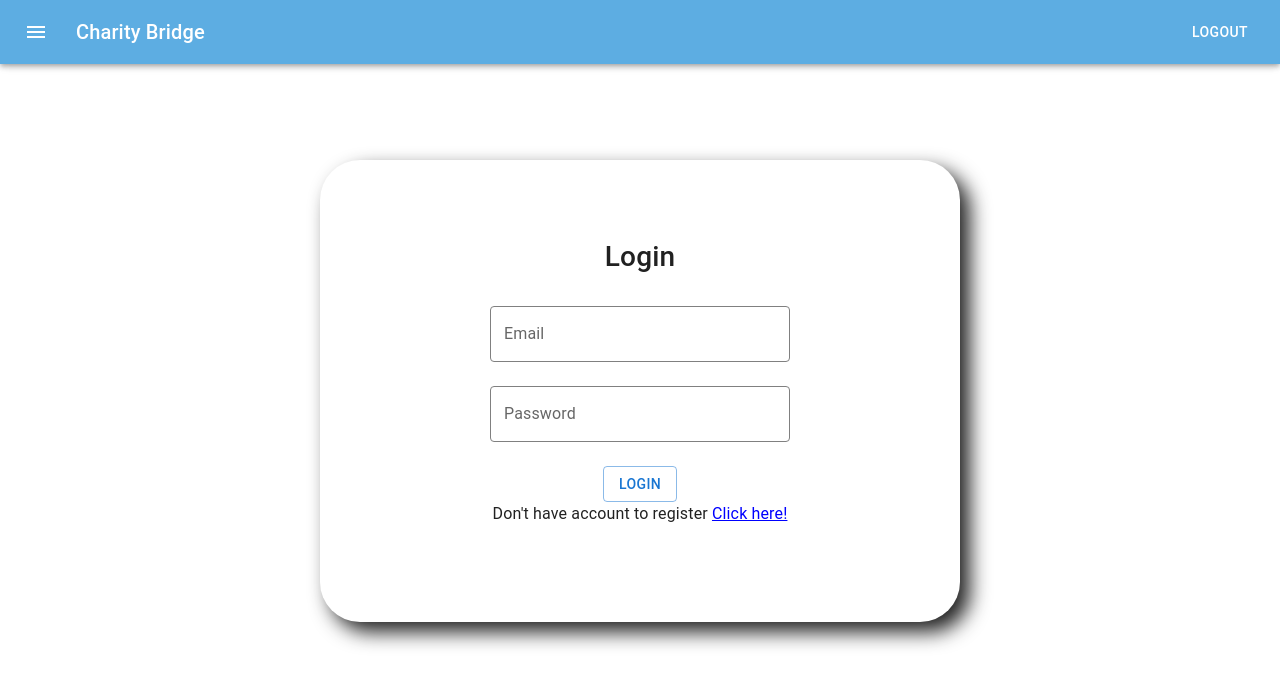
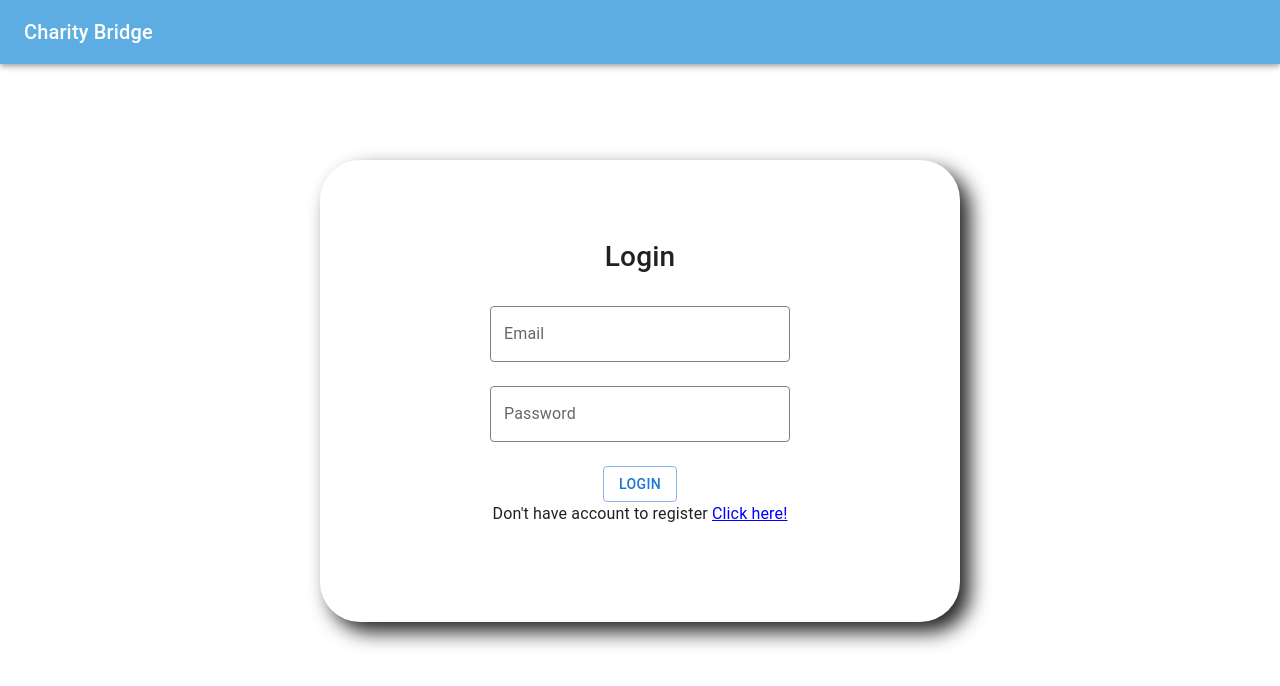
Before and after one commit to harshalpatel1990/Charity-Bridge, a React (Vite) app: page /admin/login in a window 1280 px wide. Shown: the top 686 px of the page. Built offline with nearby package versions, Linux system fonts and the light colour scheme.

Commit message:
mainlogin

```diff
--- a/src/Components/Navbar.jsx
+++ b/src/Components/Navbar.jsx
@@ -93,24 +93,6 @@ export default function NavBar() {
   const handleDrawerClose = () => {
     setOpen(false);
   };
-  //const [isauthenticated, setisauthenticated] = useState(false)
-
-  // useEffect(() => {
-  //   const token = localStorage.getItem("accessToken");
-  //   const email = localStorage.getItem("email");
-  //   if (token) {
-  //     const decodedToken = JWT.decode(token);
-  //     if (decodedToken.email === email) {
-  //       setisauthenticated(true)
-  //     }else {
-  //       setisauthenticated(false)
-  //     }
-  //   }else {
-  //     setisauthenticated(false)
-  //   }
-  // }, []);
-  // console.log(window.location);
-
 
   const getMenus = () => {
     if (window.location.pathname.includes("admin")) {
@@ -148,6 +130,7 @@ export default function NavBar() {
         }}
       >
         <Toolbar>
+          {localStorage.getItem("accessToken") ? (
          <IconButton
             size="large"
             edge="start"
@@ -163,15 +146,16 @@ export default function NavBar() {
             ]}
           >
             <MenuIcon />
-          </IconButton>
+        </IconButton>): null}
 
 
           <Typography variant="h6" component="div" sx={{ flexGrow: 1 }}>
             Charity Bridge
           </Typography>
+          {localStorage.getItem("accessToken") ? (
           <Button color="inherit" onClick={logout}>
             Logout
-          </Button>
+          </Button>): null}
         </Toolbar>
       </AppBar>
       <Drawer
--- a/src/Pages/mainlogin.jsx
+++ b/src/Pages/mainlogin.jsx
@@ -28,7 +28,7 @@ function MainLogin() {
       sx={{
         display: "flex",
         flexDirection: "column",
-        height: "100vh",
+        height: "78vh",
         justifyContent: "center", // Center content vertically
         alignItems: "center", // Center content horizontally
         backgroundColor: "#ffffff", // White background
```
